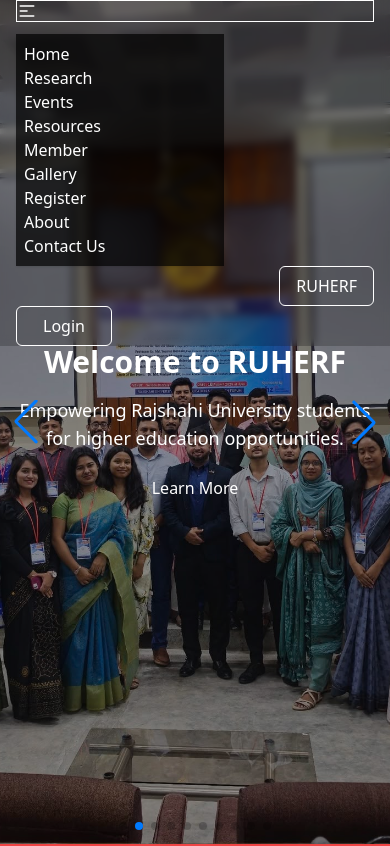
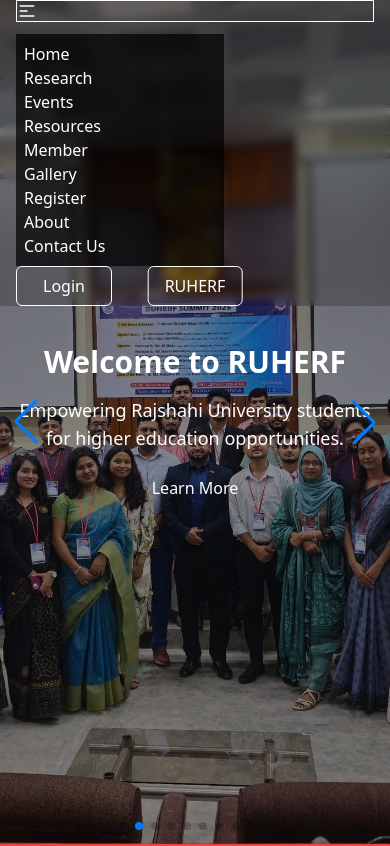
Before and after one commit to mehorabkonok/ruherf, a React (Vite) app: page / in a window 390 px wide. Shown: the top 846 px of the page. Built offline with nearby package versions, Linux system fonts and the light colour scheme.

Commit message:
'RUHERF' alignment corrected from left side to center of the navbar

```diff
--- a/src/Pages/Components/Navbar/Navbar.jsx
+++ b/src/Pages/Components/Navbar/Navbar.jsx
@@ -37,13 +37,25 @@
                     </div>
 
                     {/* Mobile logo */}
-                    <div className='lg:hidden flex w-full justify-end'>
+                    {/* <div className='lg:hidden flex w-full justify-end'>
+                        <Link to="/">
+                            <div className='flex items-center justify-center h-10 w-auto border border-white rounded-md p-4'>
+                                RUHERF
+                            </div>
+
+                        </Link>
+                    </div> */}
+
+                    {/* Centered Mobile Logo */}
+                    <div className="absolute left-1/2 transform -translate-x-1/2 lg:hidden">
                         <a href="/">
-                            <div className='flex items-center justify-center h-10 w-auto border border-white rounded-md p-4'>
+                            <div className='flex items-center justify-center h-10 w-auto border border-white rounded-md px-4'>
                                 RUHERF
                             </div>
                         </a>
                     </div>
+
+
 
                     {/* Desktop logo */}
                     <div className="hidden lg:block">
```
